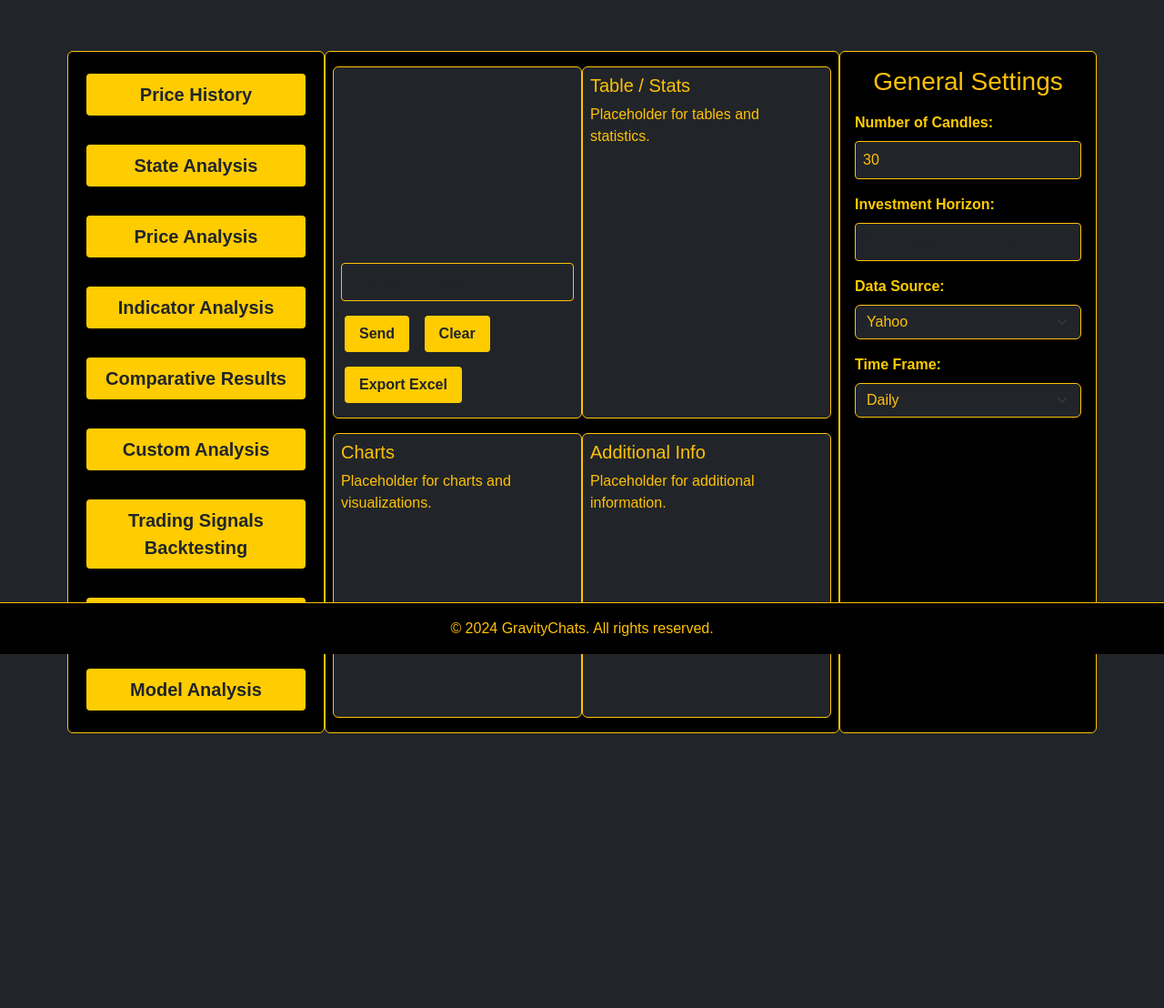
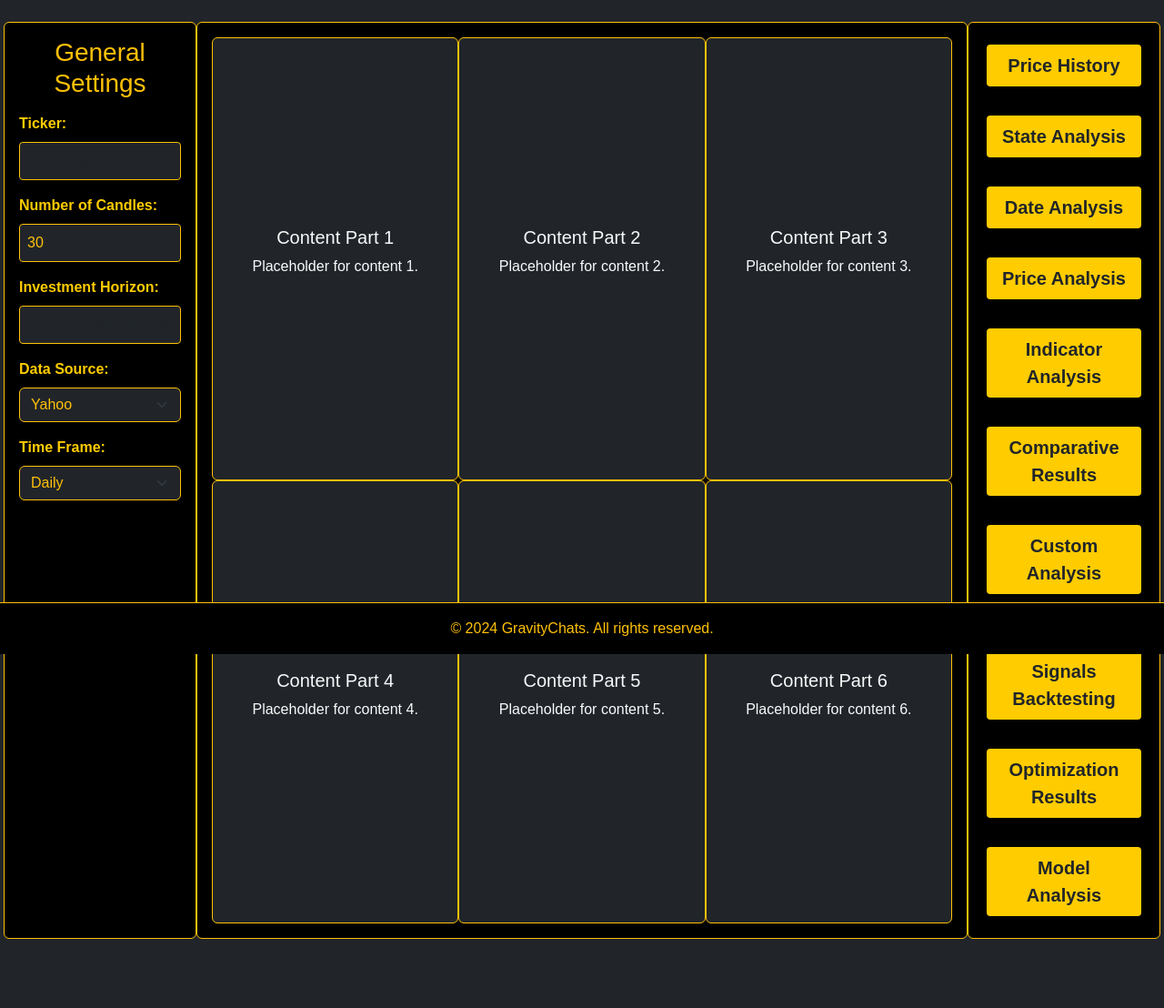
Before and after one commit to Shakour-Data/GravityWaves, a Flask app: page /chatbot in a window 1280 px wide. Shown: the part 81-1189 px from the top of the page at 91% size. Before the commit the page ends 887 px from the top, so only its background shows below. Run offline with Flask 3, Linux system fonts and the light colour scheme.

Commit message:
Update chatbot.html layout: remove chat, add 6-part content box, adjust sidebars and buttons, add ticker input

```diff
--- a/static/css/style.css
+++ b/static/css/style.css
@@ -27,7 +27,8 @@ h1 {
 }
 
 main {
-    padding: 2rem;
+    padding-left: 0.5rem;
+    padding-right: 0.5rem;
     margin: 0 auto;
 }
 
--- a/templates/chatbot.html
+++ b/templates/chatbot.html
@@ -23,57 +23,12 @@
             <div id="weekday"></div>
         </div>
     </header>
-    <main class="container my-4">
-        <div class="row gx-3">
-            <div id="buttons-container" class="col-md-3 d-flex flex-column gap-3 p-3 rounded border border-warning bg-black">
-                <button id="price-history-button" class="btn btn-warning text-dark fs-5">Price History</button>
-                <button id="state-analysis-button" class="btn btn-warning text-dark fs-5">State Analysis</button>
-                <button id="price-analysis-button" class="btn btn-warning text-dark fs-5">Price Analysis</button>
-                <button id="indicator-analysis-button" class="btn btn-warning text-dark fs-5">Indicator Analysis</button>
-                <button id="comparative-results-button" class="btn btn-warning text-dark fs-5">Comparative Results</button>
-                <button id="custom-analysis-button" class="btn btn-warning text-dark fs-5">Custom Analysis</button>
-                <button id="trading-signals-button" class="btn btn-warning text-dark fs-5">Trading Signals Backtesting</button>
-                <button id="optimization-results-button" class="btn btn-warning text-dark fs-5">Optimization Results</button>
-                <button id="model-analysis-button" class="btn btn-warning text-dark fs-5">Model Analysis</button>
-            </div>
-            <div id="main-chat-area" class="col-md-6 p-3 rounded border border-warning bg-black d-flex flex-column">
-                <div class="row g-3 flex-grow-1" style="min-height: 400px;">
-                    <!-- Panel 1: Chat -->
-                    <div class="col-6 panel p-2 rounded border border-warning bg-dark text-light d-flex flex-column" data-panel="chat">
-                        <div id="chat-log" class="flex-grow-1 overflow-auto mb-2">
-                        </div>
-                        <input type="text" id="chat-input" placeholder="Type your message here..." class="form-control mb-2 bg-dark text-warning border-warning" />
-                        <div>
-                            <button id="send-button" class="btn btn-warning text-dark me-2">Send</button>
-                            <button id="clear-button" class="btn btn-warning text-dark me-2">Clear</button>
-                            <button id="export-excel-button" class="btn btn-warning text-dark">Export Excel</button>
-                        </div>
-                    </div>
-                    <!-- Panel 2: Placeholder for Table -->
-                    <div class="col-6 panel p-2 rounded border border-warning bg-dark text-warning d-flex flex-column" data-panel="table">
-                        <h5>Table / Stats</h5>
-                        <div class="flex-grow-1 overflow-auto">
-                            <p>Placeholder for tables and statistics.</p>
-                        </div>
-                    </div>
-                    <!-- Panel 3: Placeholder for Charts -->
-                    <div class="col-6 panel p-2 rounded border border-warning bg-dark text-warning d-flex flex-column" data-panel="charts">
-                        <h5>Charts</h5>
-                        <div class="flex-grow-1 overflow-auto">
-                            <p>Placeholder for charts and visualizations.</p>
-                        </div>
-                    </div>
-                    <!-- Panel 4: Placeholder for Additional Info -->
-                    <div class="col-6 panel p-2 rounded border border-warning bg-dark text-warning d-flex flex-column" data-panel="info">
-                        <h5>Additional Info</h5>
-                        <div class="flex-grow-1 overflow-auto">
-                            <p>Placeholder for additional information.</p>
-                        </div>
-                    </div>
-                </div>
-            </div>
-            <div id="settings-container" class="col-md-3 p-3 rounded border border-warning bg-black text-warning">
+    <main class="container-fluid my-4">
+        <div class="row gx-3" style="min-height: calc(100vh - 120px); margin-bottom: 2cm;">
+            <div id="settings-container" class="col-md-2 p-3 rounded border border-warning bg-black text-warning d-flex flex-column">
                 <h3 class="text-center mb-3">General Settings</h3>
+                <label for="ticker" class="form-label">Ticker:</label>
+                <input type="text" id="ticker" placeholder="Enter ticker symbol" class="form-control mb-3 bg-dark text-warning border-warning" />
                 <label for="num-candles" class="form-label">Number of Candles:</label>
                 <input type="number" id="num-candles" min="1" value="30" class="form-control mb-3 bg-dark text-warning border-warning" />
                 <label for="investment-horizon" class="form-label">Investment Horizon:</label>
@@ -90,6 +45,45 @@
                     <option value="monthly" class="bg-dark text-warning">Monthly</option>
                 </select>
             </div>
+            <div id="content-section" class="col-md-8 p-3 rounded border border-warning bg-black d-flex flex-wrap">
+                <!-- Six equal parts arranged in 2 rows and 3 columns -->
+                <div class="content-part p-2 rounded border border-warning bg-dark text-light d-flex flex-column justify-content-center align-items-center" style="flex: 1 1 33%; min-width: 33%; height: 50%;">
+                    <h5>Content Part 1</h5>
+                    <p>Placeholder for content 1.</p>
+                </div>
+                <div class="content-part p-2 rounded border border-warning bg-dark text-light d-flex flex-column justify-content-center align-items-center" style="flex: 1 1 33%; min-width: 33%; height: 50%;">
+                    <h5>Content Part 2</h5>
+                    <p>Placeholder for content 2.</p>
+                </div>
+                <div class="content-part p-2 rounded border border-warning bg-dark text-light d-flex flex-column justify-content-center align-items-center" style="flex: 1 1 33%; min-width: 33%; height: 50%;">
+                    <h5>Content Part 3</h5>
+                    <p>Placeholder for content 3.</p>
+                </div>
+                <div class="content-part p-2 rounded border border-warning bg-dark text-light d-flex flex-column justify-content-center align-items-center" style="flex: 1 1 33%; min-width: 33%; height: 50%;">
+                    <h5>Content Part 4</h5>
+                    <p>Placeholder for content 4.</p>
+                </div>
+                <div class="content-part p-2 rounded border border-warning bg-dark text-light d-flex flex-column justify-content-center align-items-center" style="flex: 1 1 33%; min-width: 33%; height: 50%;">
+                    <h5>Content Part 5</h5>
+                    <p>Placeholder for content 5.</p>
+                </div>
+                <div class="content-part p-2 rounded border border-warning bg-dark text-light d-flex flex-column justify-content-center align-items-center" style="flex: 1 1 33%; min-width: 33%; height: 50%;">
+                    <h5>Content Part 6</h5>
+                    <p>Placeholder for content 6.</p>
+                </div>
+            </div>
+            <div id="buttons-container" class="col-md-2 d-flex flex-column gap-3 p-3 rounded border border-warning bg-black">
+                <button id="price-history-button" class="btn btn-warning text-dark fs-5">Price History</button>
+                <button id="state-analysis-button" class="btn btn-warning text-dark fs-5">State Analysis</button>
+                <button id="date-analysis-button" class="btn btn-warning text-dark fs-5">Date Analysis</button>
+                <button id="price-analysis-button" class="btn btn-warning text-dark fs-5">Price Analysis</button>
+                <button id="indicator-analysis-button" class="btn btn-warning text-dark fs-5">Indicator Analysis</button>
+                <button id="comparative-results-button" class="btn btn-warning text-dark fs-5">Comparative Results</button>
+                <button id="custom-analysis-button" class="btn btn-warning text-dark fs-5">Custom Analysis</button>
+                <button id="trading-signals-button" class="btn btn-warning text-dark fs-5">Trading Signals Backtesting</button>
+                <button id="optimization-results-button" class="btn btn-warning text-dark fs-5">Optimization Results</button>
+                <button id="model-analysis-button" class="btn btn-warning text-dark fs-5">Model Analysis</button>
+            </div>
         </div>
     </main>
     <footer class="text-center p-3 border-top border-warning bg-black text-warning fixed-bottom">
@@ -98,90 +92,5 @@
     <!-- Bootstrap JS Bundle -->
     <script src="https://cdn.jsdelivr.net/npm/bootstrap@5.3.0/dist/js/bootstrap.bundle.min.js"></script>
     <script>
-        const chatLog = document.getElementById('chat-log');
-        const chatInput = document.getElementById('chat-input');
-        const candleCountInput = document.getElementById('candle-count-input');
-        const sendButton = document.getElementById('send-button');
-        const priceHistoryButton = document.getElementById('price-history-button');
-        const priceAnalysisButton = document.getElementById('price-analysis-button');
-        const indicatorAnalysisButton = document.getElementById('indicator-analysis-button');
-        const comparativeResultsButton = document.getElementById('comparative-results-button');
-        const customAnalysisButton = document.getElementById('custom-analysis-button');
-        const tradingSignalsButton = document.getElementById('trading-signals-button');
-        const optimizationResultsButton = document.getElementById('optimization-results-button');
-
-        function appendMessage(sender, message) {
-            const messageDiv = document.createElement('div');
-            messageDiv.classList.add('chat-message', sender);
-            messageDiv.textContent = message;
-            chatLog.appendChild(messageDiv);
-            chatLog.scrollTop = chatLog.scrollHeight;
-        }
-
-        function appendHtmlMessage(sender, htmlContent) {
-            const messageDiv = document.createElement('div');
-            messageDiv.classList.add('chat-message', sender);
-            messageDiv.innerHTML = htmlContent;
-            chatLog.appendChild(messageDiv);
-            chatLog.scrollTop = chatLog.scrollHeight;
-        }
-
-        async function sendMessage() {
-            const message = chatInput.value.trim();
-            if (!message) return;
-            appendMessage('user', message);
-            chatInput.value = '';
-            try {
-                const response = await fetch('/api/chatbot', {
-                    method: 'POST',
-                    headers: {
-                        'Content-Type': 'application/json'
-                    },
-                    body: JSON.stringify({ message })
-                });
-                const data = await response.json();
-                if (data.reply) {
-                    // If reply is an object with reply_html, render HTML
-                    if (typeof data.reply === 'object' && data.reply.reply_html) {
-                        appendHtmlMessage('bot', data.reply.reply_html);
-                    } else {
-                        appendMessage('bot', data.reply);
-                    }
-                } else {
-                    appendMessage('bot', 'Error: No reply from server.');
-                }
-            } catch (error) {
-                appendMessage('bot', 'Error: Could not reach server.');
-            }
-        }
-
- // ...existing code...
-async function sendPriceHistory() {
-    const ticker = chatInput.value.trim();
-    if (!ticker) {
-        appendMessage('bot', 'Please enter a ticker symbol to get price history.');
-        return;
-    }
-    let candleCount = parseInt(candleCountInput.value);
-    if (isNaN(candleCount) || candleCount <= 0) {
-        candleCount = 30; // default
-    }
-    appendMessage('user', `Price history for ${ticker} (${candleCount} candles)`);
-    try {
-        const response = await fetch('/api/chatbot', {
-            method: 'POST',
-            headers: {
-                'Content-Type': 'application/json'
-            },
-            body: JSON.stringify({ ticker, candleCount })
-        });
-        const data = await response.json();
-        if (data.reply) {
-            appendMessage('bot', data.reply);
-        } else {
-            appendMessage('bot', 'Error: No reply from server.');
-        }
-    } catch (error) {
-        appendMessage('bot', 'Error: Could not reach server.');
-    }
-}
+        // Removed chat-related JavaScript for chat input, send button, and message appending
+        // You can add JavaScript here later to handle content section interactions if needed
```
Also changed, not shown: 1 other file.
